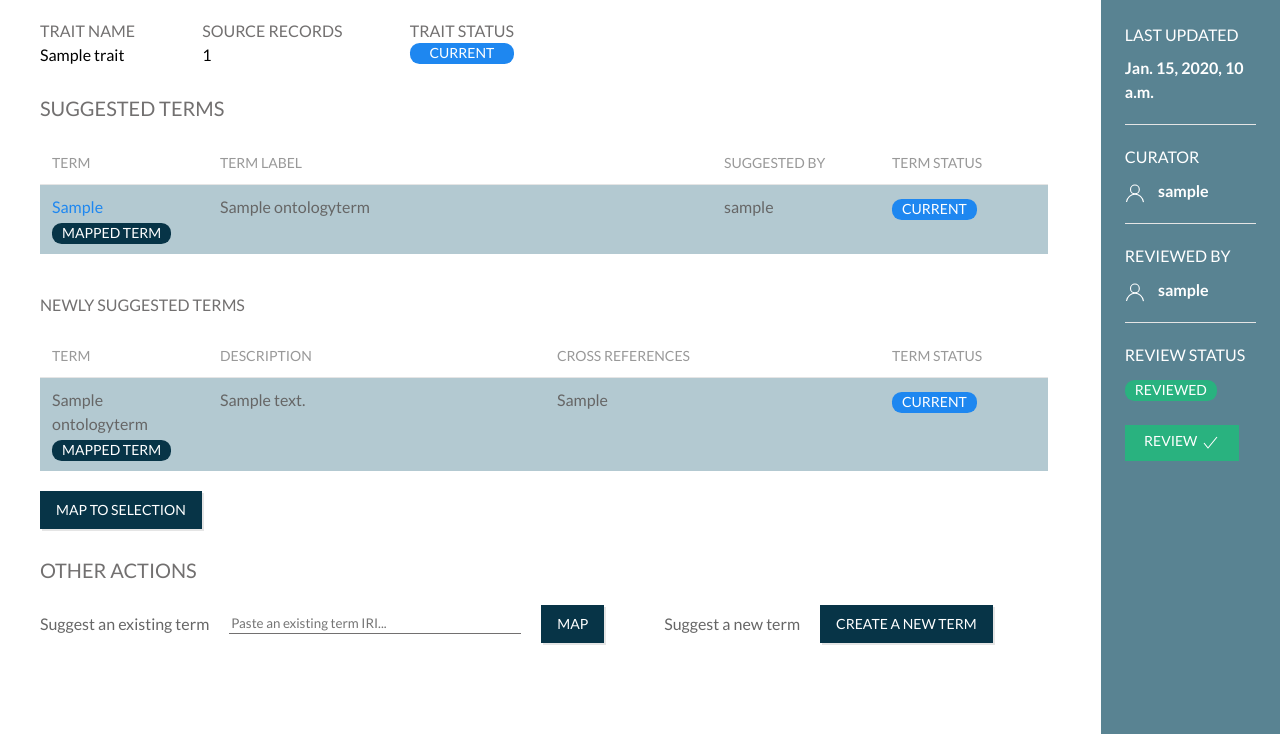
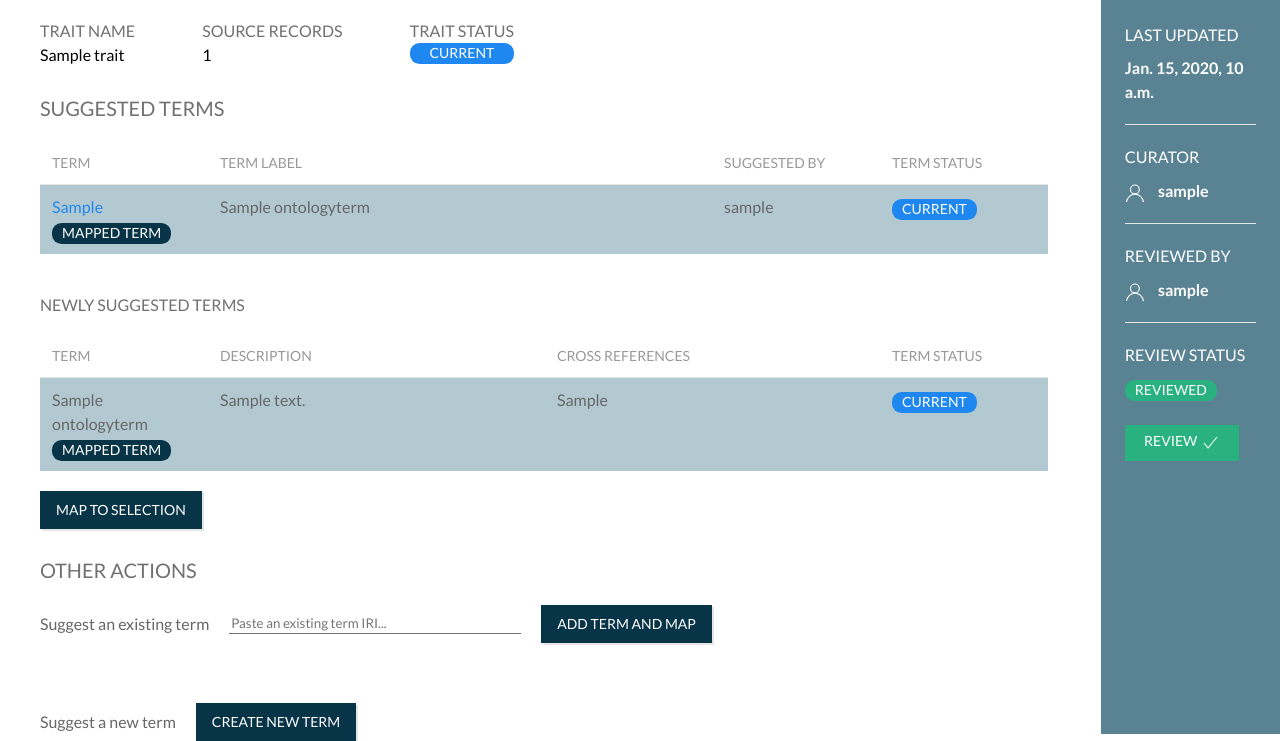
Before and after one commit to EBIvariation/trait-curation, a Django app: template traitcuration/traits/templates/traits/trait_detail.html in a window 1280 px wide. Shown: the part 66-807 px from the top of the page. Run offline with Django 3.2, Linux system fonts and the light colour scheme; tables that the repository leaves empty hold one stand-in row (values such as "Sample post"); the template is opened without the code that fills it: values that come from a table or form of the project are taken from there, most other values are stand-ins (such as "Sample title", 1, 10 or a date in 2020); style sheets or scripts are compiled from the project's sources; parts of the project's set-up code (start-up, migrations or seed data) failed here and were passed over; some libraries are stand-ins or nearby versions.

Commit message:
Enable automatic mapping of manually suggested terms

```diff
--- a/traitcuration/traits/templates/traits/trait_detail.html
+++ b/traitcuration/traits/templates/traits/trait_detail.html
@@ -158,12 +158,14 @@
         <div class="action__container">
           <span class="action__title">Suggest an existing term</span>
           <input id="existingTermIRI" class="action__input" type="text" placeholder="Paste an existing term IRI...">
-          <button class="uk-button button button--primary" onclick="existingTermButtonClicked()">MAP</button>
+          <button class="uk-button button button--primary" onclick="existingTermButtonClicked()">
+            ADD TERM AND MAP
+          </button>
         </div>
         <div class="action__container">
           <span class="action__title">Suggest a new term</span>
           <button class="uk-button button button--primary" onclick="newTermButtonClicked()">
-            CREATE A NEW TERM
+            CREATE NEW TERM
           </button>
         </div>
       </div>
@@ -185,7 +187,7 @@
               {{ new_term_form.cross_refs }}
             </div>
           </div>
-          <input type="submit" value="Submit" class="button button--primary uk-button new_term__button">
+          <input type="submit" value="SUBMIT AND MAP" class="button button--primary uk-button new_term__button">
         </form>
       </div>
     </section>
--- a/traitcuration/traits/views.py
+++ b/traitcuration/traits/views.py
@@ -56,6 +56,7 @@ def add_mapping(request, pk):
     trait = get_object_or_404(Trait, pk=pk)
     username = '/ user1 /'
     body = parse_request_body(request)
+    term = None
     if "term_iri" in body:
         termIRI = body['term_iri']
         term = zooma.create_local_term(termIRI)
@@ -68,6 +69,11 @@ def add_mapping(request, pk):
                             cross_refs=term_cross_refs, status=Status.NEEDS_CREATION)
         term.save()
         zooma.create_mapping_suggestion(trait, term, username)
+    mapping = Mapping(trait_id=trait, term_id=term, curator=User.objects.filter(
+        username=username).first(), is_reviewed=False)
+    mapping.save()
+    trait.current_mapping = mapping
+    trait.save()
     return redirect(reverse('trait_detail', args=[pk]))
 
 
```
